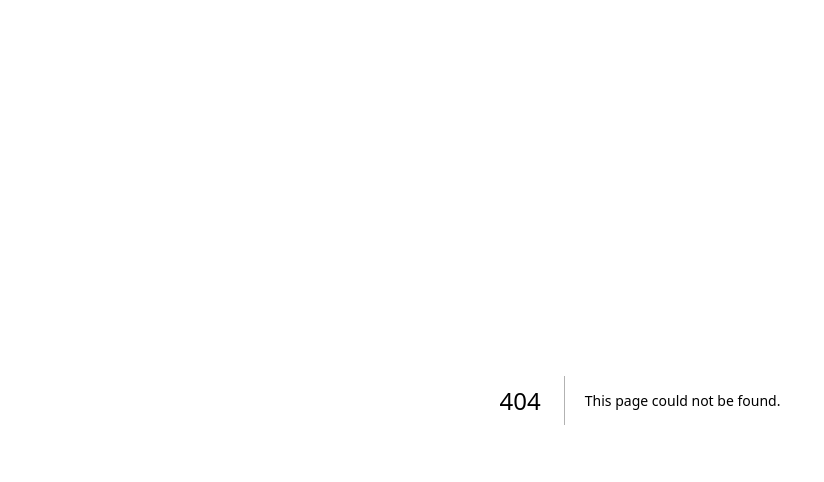
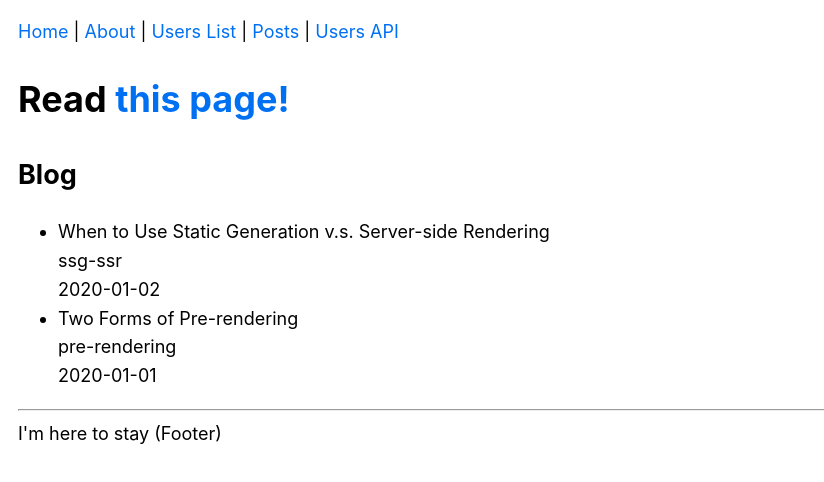
Before and after one commit to ChaosEngine/next-ts, a Next.js app: page /posts in a window 1280 px wide. Before the commit this address had no page. Shown: the top 482 px of the page, without its empty margins (0-824 px from the left). Built offline with nearby package versions, Linux system fonts and the light colour scheme.

Commit message:
next.js learning docs

```diff
--- a/components/Layout.tsx
+++ b/components/Layout.tsx
@@ -8,7 +8,7 @@
 }
 
 const Layout = ({ children, title = 'This is the default title' }: Props) => (
-  <div>
+  <div className="container">
     <Head>
       <title>{title}</title>
       <meta charSet="utf-8" />
@@ -27,7 +27,11 @@
         <Link href="/users">
           <a>Users List</a>
         </Link>{' '}
-        | <a href="/api/users">Users API</a>
+        | {' '}
+        <Link href="/posts">
+          <a>Posts</a>
+        </Link>{' '}
+        | <a href="/api/users">Users API</a>{' '}
       </nav>
     </header>
     {children}
--- /dev/null
+++ b/lib/markdowns.tsx
@@ -0,0 +1,37 @@
+import fs from 'fs'
+import path from 'path'
+import matter from 'gray-matter'
+
+const postsDirectory = path.join(process.cwd(), 'markdown')
+
+export function getSortedPostsData() {
+  // Get file names under /posts
+  const fileNames = fs.readdirSync(postsDirectory)
+  const allPostsData = fileNames.map(fileName => {
+    // Remove ".md" from file name to get id
+    const id = fileName.replace(/\.md$/, '');
+
+    // Read markdown file as string
+    const fullPath = path.join(postsDirectory, fileName);
+    const fileContents = fs.readFileSync(fullPath, 'utf8');
+
+    // Use gray-matter to parse the post metadata section
+    const matterResult = matter(fileContents);
+
+    // Combine the data with the id
+    return {
+      id,
+      date: matterResult.data.date,
+      title: matterResult.data.title,
+      ...matterResult.data
+    };
+  })
+  // Sort posts by date
+  return allPostsData.sort((a, b) => {
+    if (a.date < b.date) {
+      return 1
+    } else {
+      return -1
+    }
+  })
+}
--- /dev/null
+++ b/markdown/pre-rendering.md
@@ -0,0 +1,11 @@
+---
+title: 'Two Forms of Pre-rendering'
+date: '2020-01-01'
+---
+
+Next.js has two forms of pre-rendering: **Static Generation** and **Server-side Rendering**. The difference is in **when** it generates the HTML for a page.
+
+- **Static Generation** is the pre-rendering method that generates the HTML at **build time**. The pre-rendered HTML is then _reused_ on each request.
+- **Server-side Rendering** is the pre-rendering method that generates the HTML on **each request**.
+
+Importantly, Next.js lets you **choose** which pre-rendering form to use for each page. You can create a "hybrid" Next.js app by using Static Generation for most pages and using Server-side Rendering for others.
--- /dev/null
+++ b/markdown/ssg-ssr.md
@@ -0,0 +1,19 @@
+---
+title: 'When to Use Static Generation v.s. Server-side Rendering'
+date: '2020-01-02'
+---
+
+We recommend using **Static Generation** (with and without data) whenever possible because your page can be built once and served by CDN, which makes it much faster than having a server render the page on every request.
+
+You can use Static Generation for many types of pages, including:
+
+- Marketing pages
+- Blog posts
+- E-commerce product listings
+- Help and documentation
+
+You should ask yourself: "Can I pre-render this page **ahead** of a user's request?" If the answer is yes, then you should choose Static Generation.
+
+On the other hand, Static Generation is **not** a good idea if you cannot pre-render a page ahead of a user's request. Maybe your page shows frequently updated data, and the page content changes on every request.
+
+In that case, you can use **Server-Side Rendering**. It will be slower, but the pre-rendered page will always be up-to-date. Or you can skip pre-rendering and use client-side JavaScript to populate data.
--- /dev/null
+++ b/pages/_app.tsx
@@ -0,0 +1,21 @@
+// import App from "next/app";
+import type { AppProps /*, AppContext */ } from 'next/app'
+import '../styles/global.css'
+
+function MyApp({ Component, pageProps }: AppProps) {
+	return <Component {...pageProps} />
+}
+
+// Only uncomment this method if you have blocking data requirements for
+// every single page in your application. This disables the ability to
+// perform automatic static optimization, causing every page in your app to
+// be server-side rendered.
+
+// MyApp.getInitialProps = async (appContext: AppContext) => {
+//   // calls page's `getInitialProps` and fills `appProps.pageProps`
+//   const appProps = await App.getInitialProps(appContext);
+
+//   return { ...appProps }
+// }
+
+export default MyApp
--- /dev/null
+++ b/pages/posts/index.tsx
@@ -0,0 +1,54 @@
+import Link from 'next/link'
+import Layout from '../../components/Layout'
+import { getSortedPostsData } from '../../lib/markdowns'
+
+export async function getStaticProps() {
+	const allPostsData = getSortedPostsData()
+
+	return {
+		props: {
+			allPostsData
+		}
+	}
+}
+
+type PostData = {
+	id: string;
+	title: any;
+	date: any;
+};
+type Props = {
+	allPostsData: PostData[]
+};
+
+const html = ({ allPostsData }: Props) => {
+	// console.log('aaa', props);
+
+	return (
+		<Layout title="Posts">
+			<h1 className="title">
+				Read{' '}
+				<Link href="/posts/first">
+					<a>this page!</a>
+				</Link>
+			</h1>
+
+			<section>
+				<h2>Blog</h2>
+				<ul>
+					{allPostsData.map(({ id, title, date }) => (
+						<li key={id}>
+							{title}
+							<br />
+							{id}
+							<br />
+							{date}
+						</li>
+					))}
+				</ul>
+			</section>
+		</Layout>
+	);
+}
+
+export default html;
--- /dev/null
+++ b/styles/global.css
@@ -0,0 +1,32 @@
+html,
+body {
+  padding: 0;
+  margin: 0;
+  font-family: -apple-system, BlinkMacSystemFont, Segoe UI, Roboto, Oxygen, Ubuntu,
+    Cantarell, Fira Sans, Droid Sans, Helvetica Neue, sans-serif;
+  line-height: 1.6;
+  font-size: 18px;
+}
+
+* {
+  box-sizing: border-box;
+}
+
+a {
+  color: #0070f3;
+  text-decoration: none;
+}
+
+a:hover {
+  text-decoration: underline;
+}
+
+img {
+  max-width: 100%;
+  display: block;
+}
+
+.container {
+	padding: 0 1rem;
+	margin: 1rem auto 2rem;
+  }
```
Also changed, not shown: package.json (+7 -6 lines), pages/about.tsx (+10 -0 lines), pages/posts/first.tsx (added, +23 -0 lines), public/images/profile.jpg (added), 1 other file (tests, documents, lock files or other folders).
